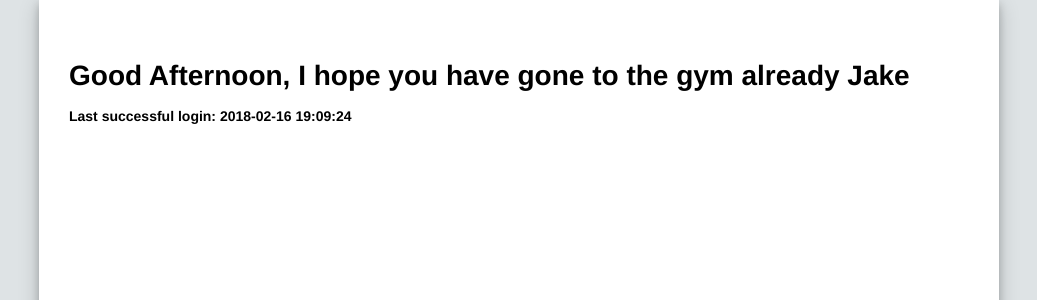
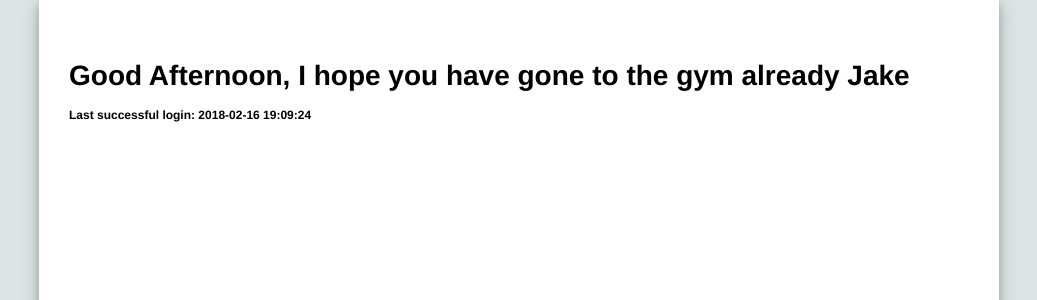
Before and after one commit to jakerutl/Rutledge_J_3014_r1, a PHP site: page /admin/admin_index.php in a window 1280 px wide. Shown: the part 80-380 px from the top of the page, without its empty margins (121-1158 px from the left). Run offline with PHP 8.4, Linux system fonts and the light colour scheme; a user stored in the database is signed in.

Commit message:
changed some font sizes

```diff
--- a/admin/css/main.css
+++ b/admin/css/main.css
@@ -84,13 +84,14 @@ label{
 .TimeStamp{
   margin: 0;
   padding-left: 30px;
-  /* float: right;
-  margin-left: 60px;
+  font-size: 12px;
+  /* margin-left: 60px;
   margin-top: 60px; */
 }
 
 .timeMsg{
   margin: 0;
+  /* font-size: 12px; */
   padding-top: 60px;
   padding-left: 30px;
 
```
